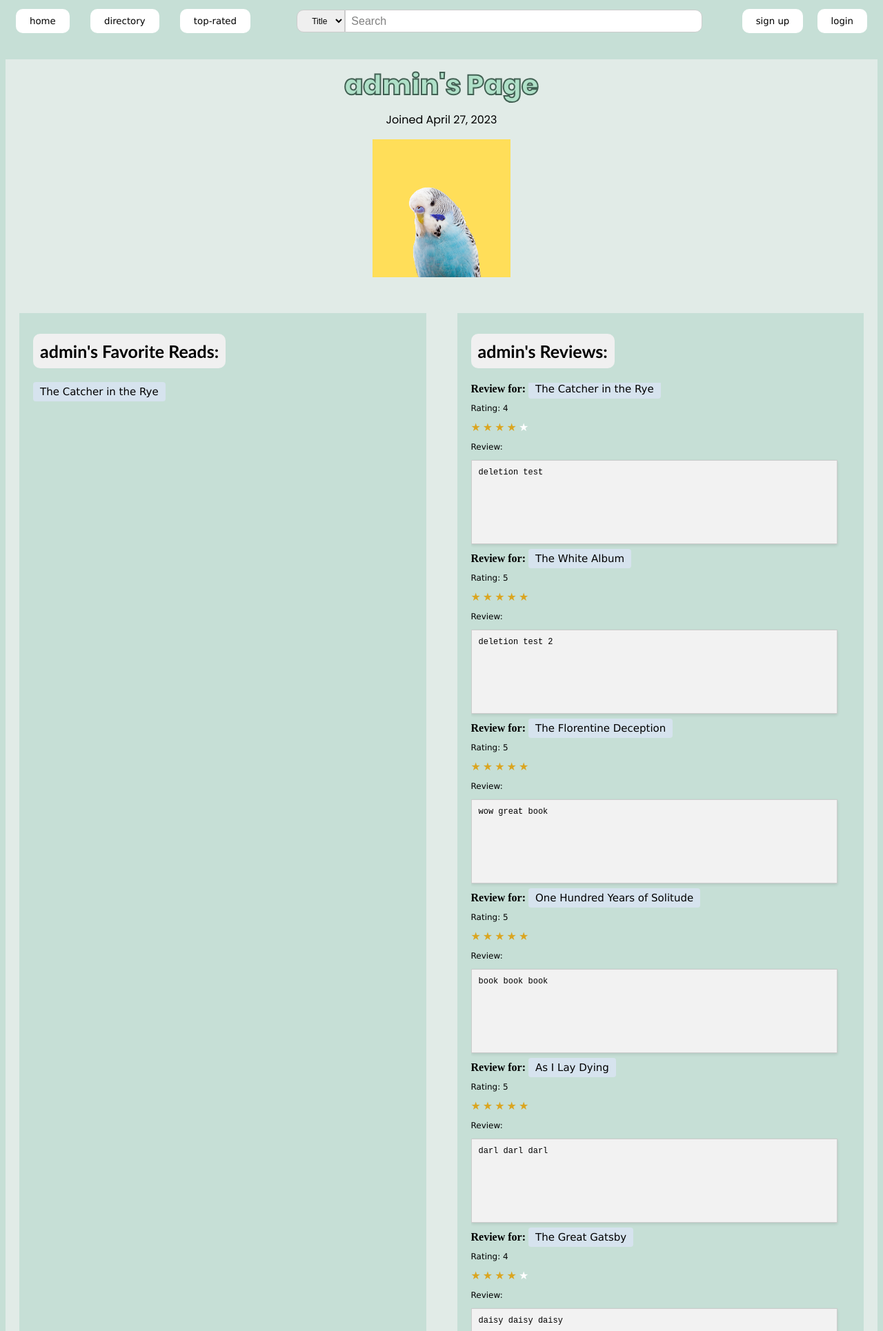
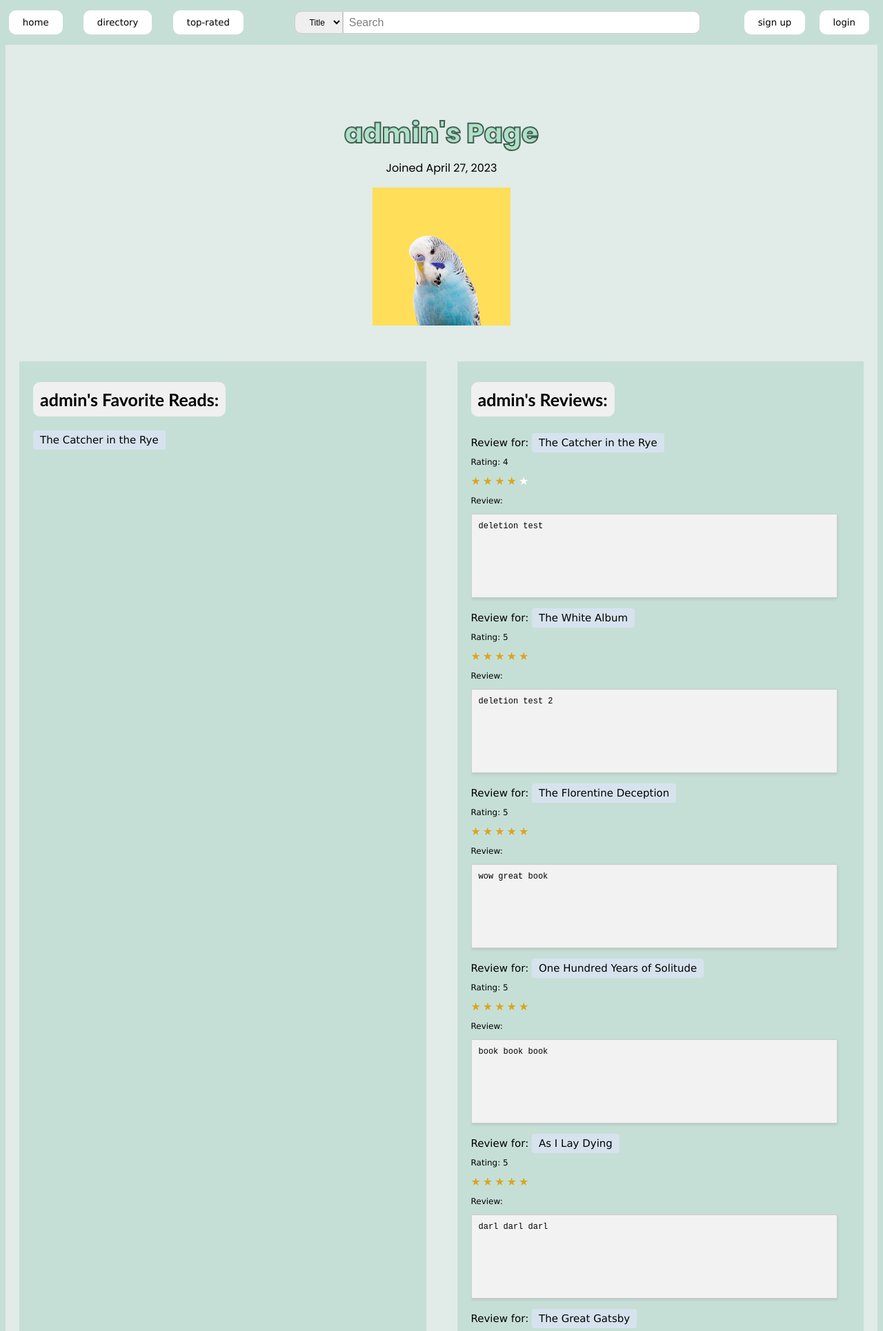
Before and after one commit to stanley-wei/CS35L-Project, a Django app: page /profiles/1/ in a window 1280 px wide. Shown: the top 1930 px of the page at 69% size. Run offline with Django 4.2, Linux system fonts and the light colour scheme; data comes from the database, SQL or seed files in the repository; some libraries are stand-ins or nearby versions.

Commit message:
fixed position of navbar and adjusted other page top margins to compensate

```diff
--- a/static/css/book.css
+++ b/static/css/book.css
@@ -64,6 +64,7 @@
 /* Styles for the split layout */
 .container {
     display: flex;
+    padding-top: 8vh;
   }
 
   .left-section {
@@ -81,7 +82,7 @@
   .reviews {
     font-family: Verdana, Arial, sans-serif; /* Specify alternative fallback fonts */
     font-size: 20px;
-    margin-top: 80px;
+    margin-top: 2em;
     font-weight: bold; /* Use "bold" instead of "normal" for a stronger emphasis */
   }
 
--- a/static/css/home.css
+++ b/static/css/home.css
@@ -21,9 +21,10 @@
     line-height: 75px;
 
     color: #e1ebe7;
-    font-size: 50px;
+    font-size: 60px;
     font-family:"Poppins", sans-serif;
     font-weight: 800;
+
 }
 
 .title-logo {
@@ -31,13 +32,14 @@
     align-items: center;
     justify-content: center;
     position: relative;
-    width: 200px;
+    width: 250px;
     height: 200px;
     margin: auto;
 }
 
 .title-logo img{
   display: block;
+  margin-top: 20em;
   width: 100%;
   height: 100%;
   object-fit: cover;
--- a/static/css/logout.css
+++ b/static/css/logout.css
@@ -1,6 +1,7 @@
 .log-out{
     text-align:center;
     -webkit-text-stroke: 2px #426053;
+    padding-top: 8vh;
 
     font-family: 'Poppins';
     font-style: normal;
--- a/static/css/nav.css
+++ b/static/css/nav.css
@@ -1,6 +1,5 @@
 nav {
-    padding: 5px;
-    padding-bottom: 20px;
+    padding: 15px 10px;
     font-family: system-ui, -apple-system, BlinkMacSystemFont, 'Segoe UI', Roboto, Oxygen, Ubuntu, Cantarell, 'Open Sans', 'Helvetica Neue', sans-serif;
     font-size: 20px;
     text-transform: lowercase;
@@ -8,6 +7,12 @@
     display: flex;
     justify-content: space-between;
     align-items: center;
+    position: fixed;
+    width: 99%;
+    top: 0;
+    right: 0;
+    background-color: #c6dfd6;
+    z-index: 10;
 }
 
 .login-status {
--- a/static/css/ranked_list.css
+++ b/static/css/ranked_list.css
@@ -1,6 +1,7 @@
 
 .container-fluid {
     background-color: #e1ebe7;
+    padding-top: 5vh;
 }
 
 .months {
--- a/static/css/search_results.css
+++ b/static/css/search_results.css
@@ -1,7 +1,8 @@
 .container-fluid{
     background-color: #e1ebe7;
     padding-left: 2%;
-    padding-top:2%;
+    padding-top: 8vh;
+    padding-bottom: 6vh;
 }
 
 .sort-search{
--- a/static/css/user_profile.css
+++ b/static/css/user_profile.css
@@ -1,6 +1,7 @@
 .content-section {
   background-color: #e1ebe7;
   padding-bottom: 1vh;
+  padding-top: 5vh;
 }
 .user-back{
     text-align:center;
--- a/templates/books/isbn.html
+++ b/templates/books/isbn.html
@@ -10,7 +10,7 @@
 {% endblock %}
 
 {% block content %}
-    <div style="margin: 20px;" class="container-fluid">
+    <div class="container-fluid">
         <h2>Search by ISBN</h2>
         <p>Enter the ISBN of the book you're looking for, and we'll see if we can find it.</p>
         <div class="isbn-search search-bar" style="margin-left: 15px;">
--- a/templates/books/ranked_list.html
+++ b/templates/books/ranked_list.html
@@ -18,7 +18,6 @@
         <span class="book-position">{{rank}}.</span>
             <div class="books">
                 <span class="book-title">
-
                     <p>
                         {% if book.olid %}
                             <img src="https://covers.openlibrary.org/b/olid/{{book.olid}}-M.jpg" alt="Image of book" style="float:left;"  class="book-image">
--- a/templates/profiles/profile.html
+++ b/templates/profiles/profile.html
@@ -39,7 +39,7 @@
             {% for book in profile.favorite_books.all %}
                 <p class="my-fav-book"><a class = "rand-title" href="{% url 'books:view_book' book.id %}">{{ book.title }}</a></p>
             {% empty %}
-                <p class="my-fav-book">No favorite books.</p>
+                <p class="my-fav-book" style="padding: 5px 10px;">No favorite books.</p>
             {% endfor %}
         </div>
         <div class="right-s">
@@ -47,8 +47,8 @@
             <div class="review-block">
             {% for review in reviews %}
                 <div class="review-row">
-                    <div class="review-books">
-                        <b>Review for:
+                    <div class="review-books" style="padding-top: .5em">
+                        <b class="rev-for">Review for:
                             <a class="rand-title" href="{% url 'books:view_book' review.book.id %}">{{review.book.title}}</a>
                         </b>
                     </div>
--- a/templates/profiles/user-profile.html
+++ b/templates/profiles/user-profile.html
@@ -57,7 +57,7 @@
           {% for book in followed_fav_books %}
             <p class="my-fav-book"><a class = "rand-title" href="{% url 'books:view_book' book.id %}">{{ book.title }}</a></p>
           {% empty %}
-            <p class="my-fav-book">No favorite books.</p>
+            <p class="my-fav-book" style="padding: 5px 10px;">No favorite books.</p>
           {% endfor %}
 
         </div>
@@ -66,7 +66,7 @@
           <div class="review-block">
           {% for review in reviews %}
           <div class="review-row">
-            <div class="review-books">
+            <div class="review-books" style="padding-top: .5em">
               <b class="rev-for">Review for: <a class="rand-title" href="{% url 'books:view_book' review.book.id %}">{{review.book.title}}</a></b>
             </div>
             <div class="review-contents">
```
